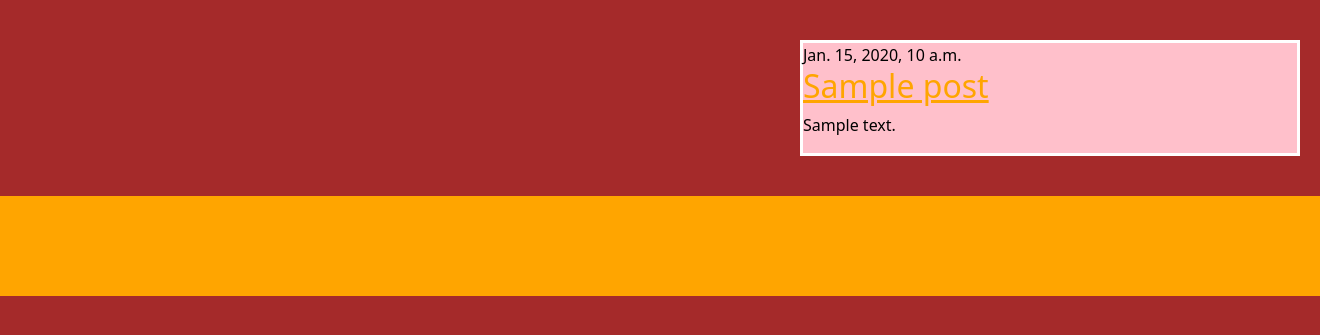
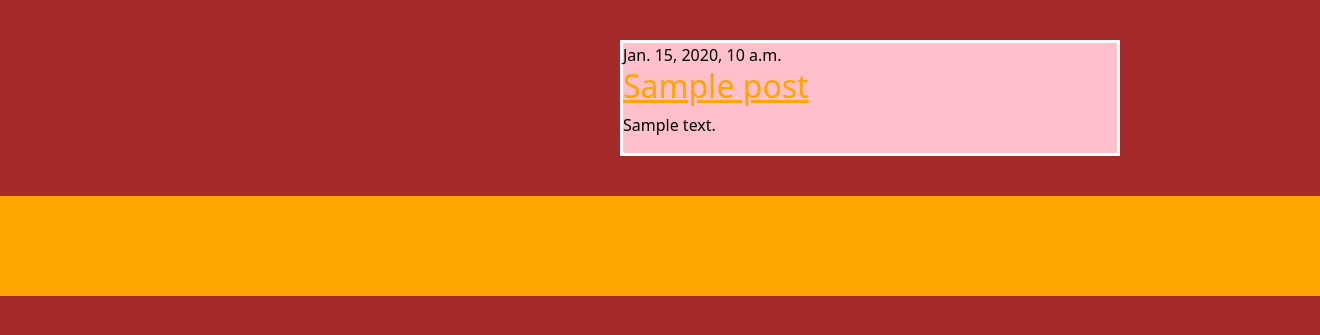
Before and after one commit to GHNick8/testDjango, a Django app: template mysite/blog/templates/blog/post_list.html in a window 1320 px wide. Shown: the part 150-485 px from the top of the page. Run offline with Django 3.2, Linux system fonts and the light colour scheme; the template is opened without the code that fills it: most values are stand-ins (such as "Sample title", 1, 10 or a date in 2020); some libraries are stand-ins or nearby versions.

Commit message:
toevoegen untracked files

```diff
--- a/mysite/blog/static/css/stijl.css
+++ b/mysite/blog/static/css/stijl.css
@@ -27,13 +27,12 @@ a {
 }
 
 article {
+    background-color: pink;
     width: 500px;
-    margin: 40px 0px 40px 0px;
     border: 3px solid white;
 }
 
 section {
-    background-color: pink;
-    width: max-content;
-    margin: 40px 40px 40px 800px;
+    display: table;
+    margin: 40px 200px 40px auto;
 }
```
